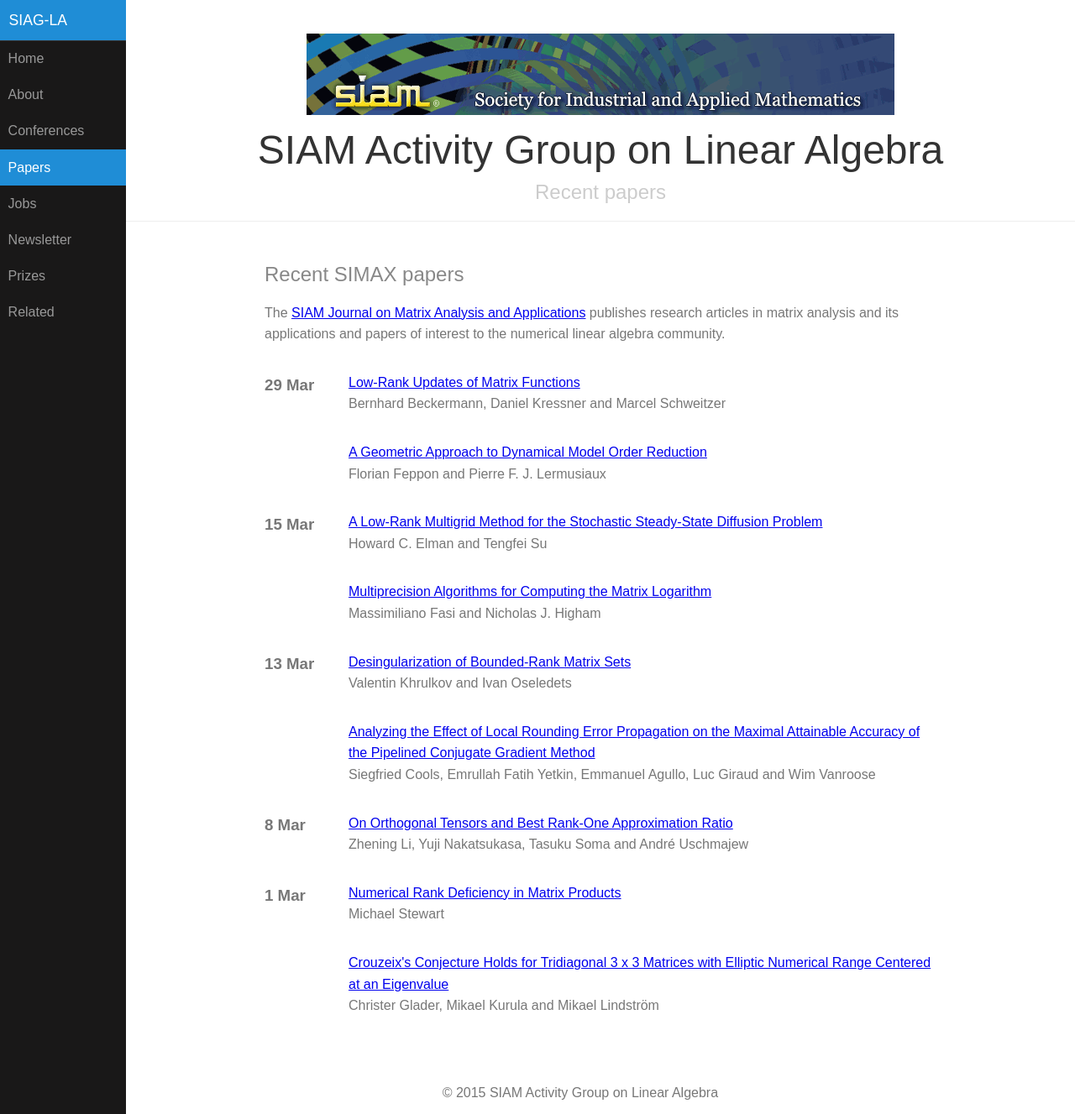
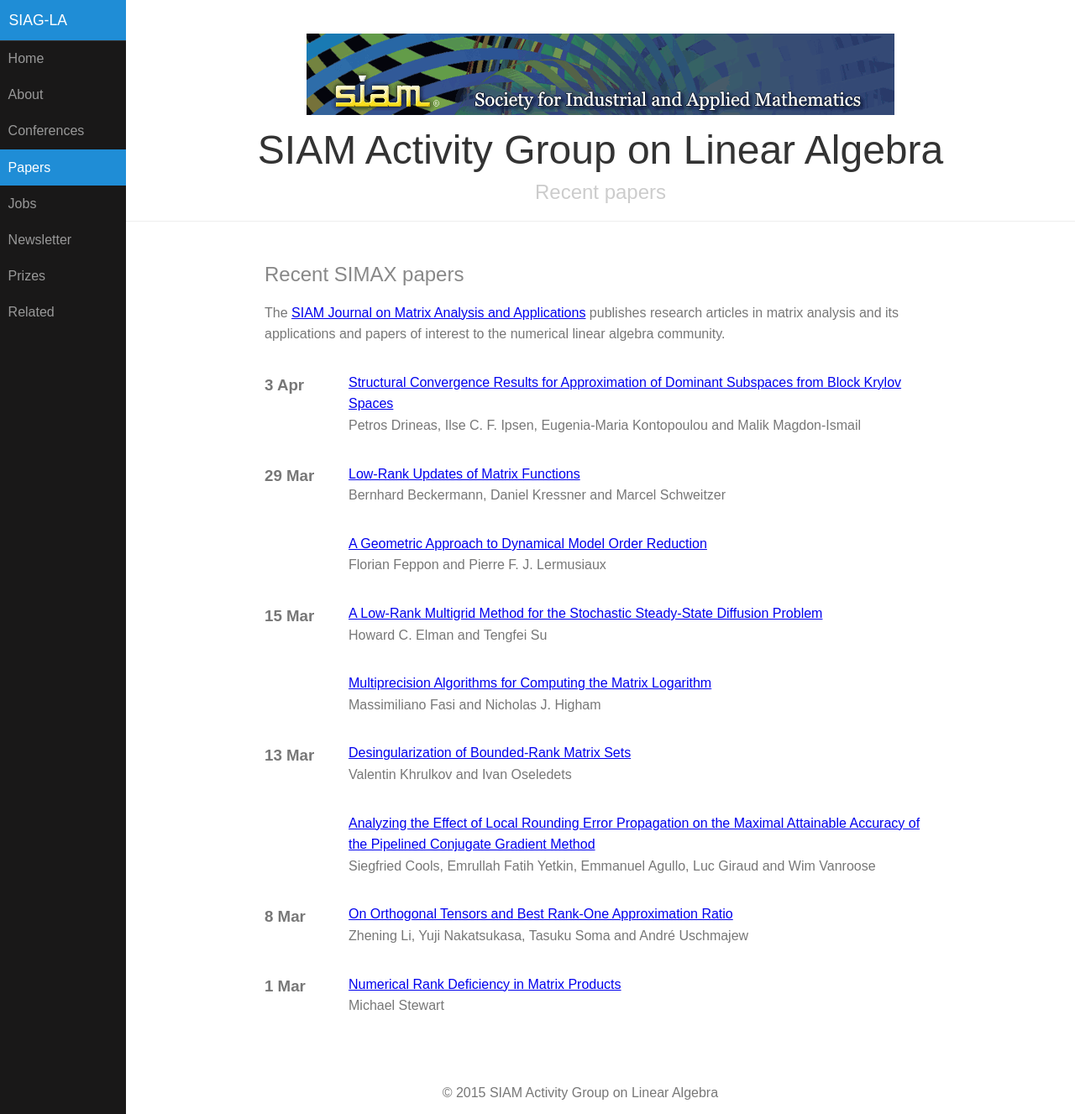
Before and after one commit to dbindel/siagla, a Jekyll site: the page built from simax.html, in a window 1280 px wide and 1327 px high. Shown: the whole window at 84% size. Built offline with Jekyll 4.4.1, drawn with Linux system fonts in a browser that asks for light colours.

Commit message:
Automated updates to simax.yml

```diff
--- a/_data/simax.yml
+++ b/_data/simax.yml
@@ -2765,3 +2765,12 @@
   pp_start: '539'
   title: Low-Rank Updates of Matrix Functions
   volume: '39'
+- authors: Petros Drineas, Ilse C. F. Ipsen, Eugenia-Maria Kontopoulou and Malik Magdon-Ismail
+  date: '2018-04-03T07:00:00Z'
+  doi: doi:10.1137/16M1091745
+  link: https://epubs.siam.org/doi/abs/10.1137/16M1091745?ai=s7&mi=3ezuvv&af=R
+  pp_end: '586'
+  pp_start: '567'
+  title: Structural Convergence Results for Approximation of Dominant Subspaces from
+    Block Krylov Spaces
+  volume: '39'
```
